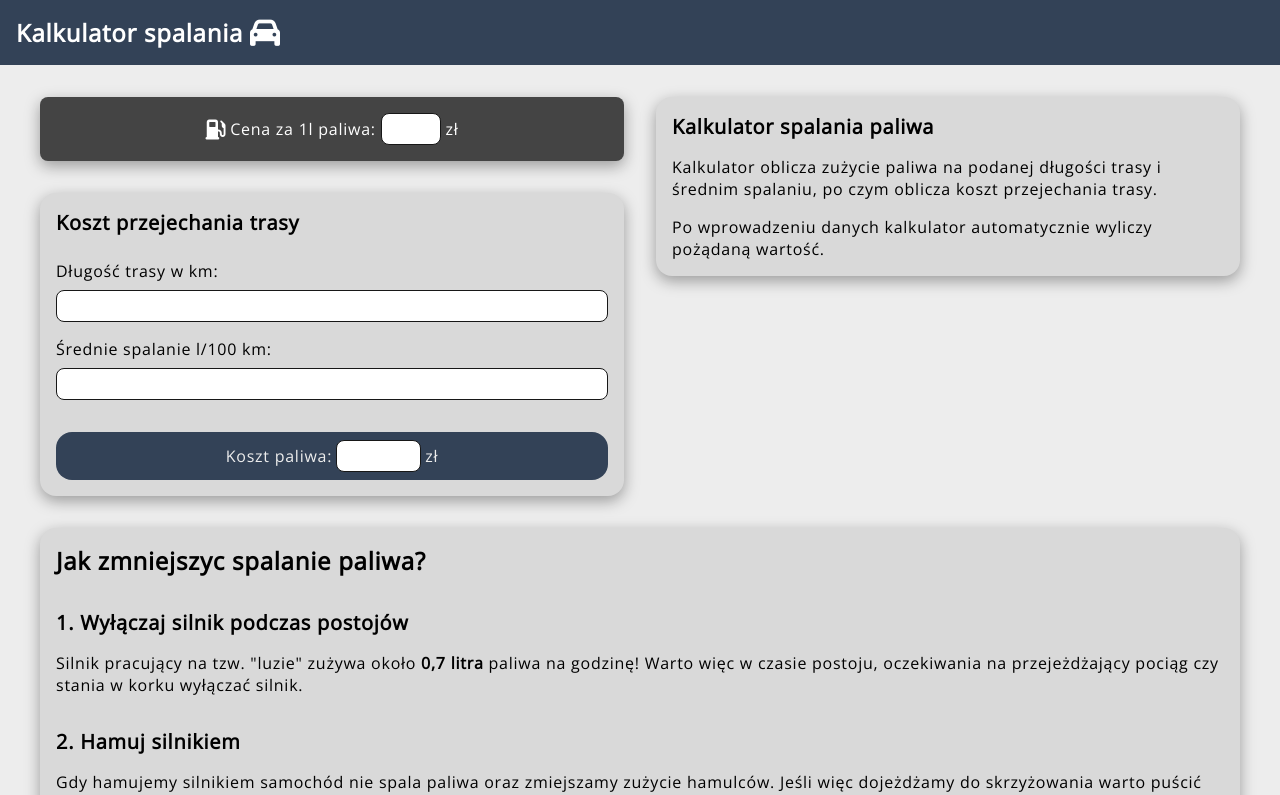
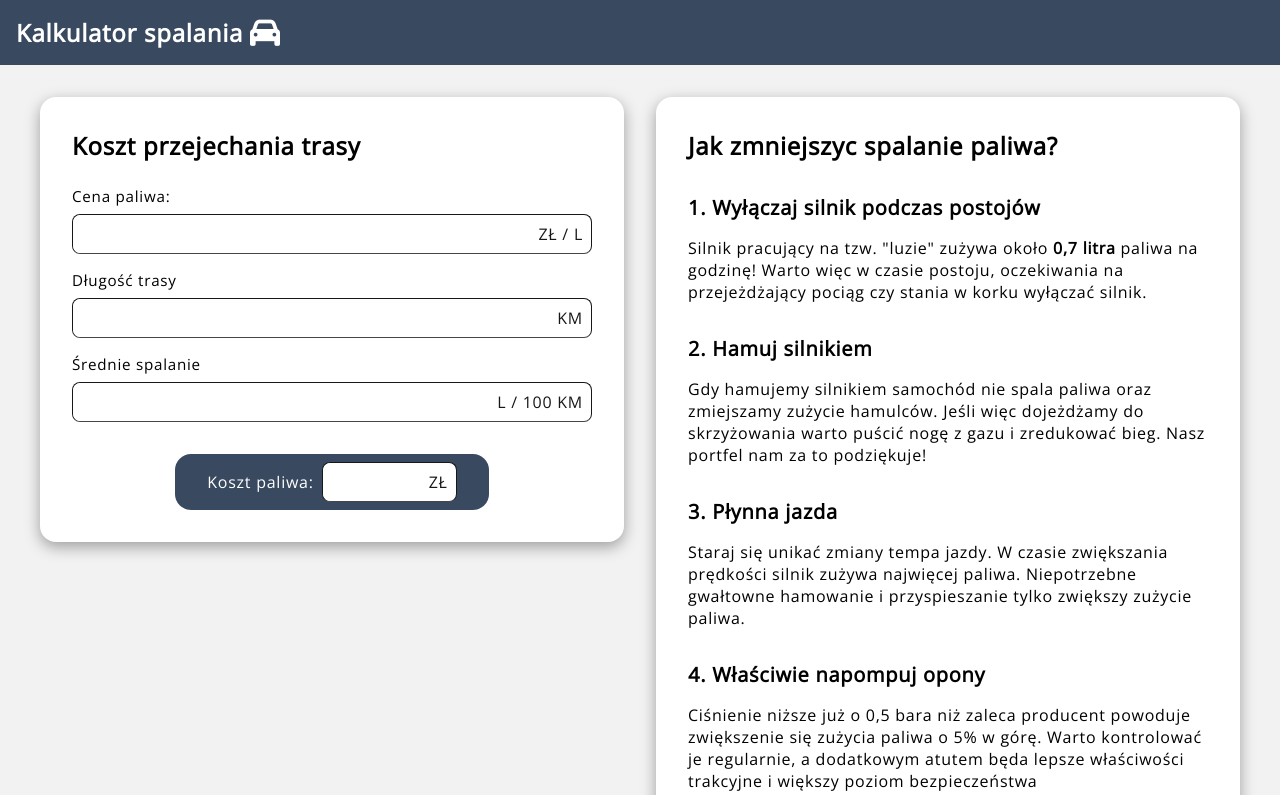
Before and after one commit to SpritS1/kalkulator-spalania, a React (Create React App) app: page / in a window 1280 px wide. Shown: the top 795 px of the page. Built offline with nearby package versions, Linux system fonts and the light colour scheme.

Commit message:
Final version

```diff
--- a/src/App.js
+++ b/src/App.js
@@ -8,12 +8,12 @@ function App() {
       <h1 className='header'> Kalkulator spalania <i className="fas fa-car fa-lg"></i></h1>
       <div className="home">
         <FuelCalc />
-
+{/*
         <div className="info">
           <h3 className="info__title">Kalkulator spalania paliwa</h3>
           <p className="info__text">Kalkulator oblicza zużycie paliwa na podanej długości trasy i średnim spalaniu, po czym oblicza koszt przejechania trasy.</p>
           <div className="info_text">Po wprowadzeniu danych kalkulator automatycznie wyliczy pożądaną wartość.</div>
-        </div>
+        </div> */}
 
         <section className="blog">
           <h2 className="blog__title">Jak zmniejszyc spalanie paliwa?</h2>
--- a/src/components/FuelCalc.js
+++ b/src/components/FuelCalc.js
@@ -24,26 +24,42 @@ const FuelCalc = () => {
 
     return (
         <div className="calculator">
-            <div className="gas-price">
+            {/* <div className="gas-price">
                 <i className="fas fa-gas-pump fa-lg"/>
                 <label htmlFor="fuel-price" className='gas-price__label'>Cena za 1l paliwa: </label>
-                <input type="number" className="gas-price__input" id='fuel-price' min='0' value={fuelPrice} onChange={(e) => setFuelPrice(e.target.value)}/>
-                <span className='gas-price__currency'> zł</span>
-            </div>
+                    <input type="number" className="gas-price__input" id='fuel-price' min='0' value={fuelPrice} onChange={(e) => setFuelPrice(e.target.value)}/>
+                    <span className='gas-price__currency'> zł</span>                     */
+            /* </div> */}
             <div className="formula">
                 <h3 className='formula__title'>Koszt przejechania trasy</h3>
                 <form className='formula__form'>
-                    <label htmlFor="range" className="formula__label">Długość trasy w km:</label>
-                    <input type="number" className="formula__input" min='0' id='range' value={distance} onChange={(e) => setDistance(e.target.value)}/>
 
-                    <label htmlFor="avg" className="formula__label">Średnie spalanie l/100 km:</label>
-                    <input type="number" className="formula__input" min='0' id='avg' value={avgFuelUsage} onChange={(e) => setAvgFuelUsage(e.target.value)}/>
+                    <label htmlFor="fuel-price" className='formula__label'>Cena paliwa: </label>
+                    <div className="formula__input-wrapper">
+                        <input type="number" className="formula__input" id='fuel-price' min='0' value={fuelPrice} onChange={(e) => setFuelPrice(e.target.value)}/>
+                        <span className='formula__input-unit'> ZŁ / L</span>
+                    </div>
+
+                    <label htmlFor="range" className="formula__label">Długość trasy</label>
+                    <div className="formula__input-wrapper">
+                        <input type="number" className="formula__input" min='0' id='range' value={distance} onChange={(e) => setDistance(e.target.value)}/>
+                        <span className="formula__input-unit">KM</span>
+                    </div>
+
+                    <label htmlFor="avg" className="formula__label">Średnie spalanie</label>
+                    <div className="formula__input-wrapper">
+                        <input type="number" className="formula__input" min='0' id='avg' value={avgFuelUsage} onChange={(e) => setAvgFuelUsage(e.target.value)}/>
+                        <span className="formula__input-unit">L / 100 KM</span>
+                    </div>
 
                     <div className="formula__result-section">
-                        <span className="formula__result-name">Koszt paliwa: </span>
-                        <input type="text" className="formula__result" value={fuelCost} readOnly/>
-                        <span>zł</span>
 
+                    <span className="formula__result-name">Koszt paliwa: </span>
+
+                        <div className="formula__input-wrapper">
+                            <input type="text" className="formula__input result" value={fuelCost} readOnly/>
+                            <span className='formula__input-unit'>ZŁ</span>
+                        </div>
                     </div>
 
                 </form>
--- a/src/css/App.css
+++ b/src/css/App.css
@@ -8,13 +8,13 @@
 .app {
   width: 100%;
   min-height: 100vh;
-  background: #EDEDED;
+  background: #f2f2f2;
 }
 
 .header {
   padding: 1rem;
   font-size: 1.5rem;
-  background: #334257;
+  background: #394960;
   color: white;
 }
 
@@ -31,42 +31,14 @@
 .calculator {
   grid-column: 1;
 }
-.calculator .gas-price {
-  background: #444444;
-  color: white;
-  padding: 1rem;
-  border-radius: 8px;
-  margin-bottom: 2rem;
-  box-shadow: rgba(0, 0, 0, 0.35) 0px 5px 15px;
-  text-align: center;
-}
-.calculator .gas-price__label {
-  margin-left: 0.25rem;
-}
-.calculator .gas-price__input {
-  width: 50px;
-  padding: 0.25rem;
-  border: 0.5px solid #171717;
-  border-radius: 8px;
-  text-align: center;
-  outline: none;
-}
-.calculator .gas-price__input::-webkit-outer-spin-button, .calculator .gas-price__input::-webkit-inner-spin-button {
-  -webkit-appearance: none;
-  margin: 0;
-}
-.calculator .gas-price__input:focus {
-  box-shadow: 0 0 5px #4475c0;
-  border: 1px solid #4475c0;
-}
 .calculator .formula {
-  background: #d9d9d9;
+  background: white;
   border-radius: 16px;
   padding: 1rem;
   box-shadow: rgba(0, 0, 0, 0.35) 0px 5px 15px;
 }
 .calculator .formula__title {
-  font-size: 1.25rem;
+  font-size: 1.5rem;
   margin-bottom: 1.5rem;
 }
 .calculator .formula__form {
@@ -74,58 +46,68 @@
   flex-direction: column;
 }
 .calculator .formula__label {
+  font-size: 0.95rem;
+  margin-top: 1rem;
   margin-bottom: 0.5rem;
 }
+.calculator .formula__label:first-child {
+  margin-top: 0;
+}
 .calculator .formula__input {
-  padding: 0.25rem;
-  border: 0.5px solid #171717;
+  padding: 0.5rem;
+  border: none;
+  background-color: white;
   border-radius: 8px;
-  text-align: center;
   outline: none;
-  margin-bottom: 1rem;
+  width: 100%;
 }
 .calculator .formula__input::-webkit-outer-spin-button, .calculator .formula__input::-webkit-inner-spin-button {
   -webkit-appearance: none;
   margin: 0;
 }
-.calculator .formula__input:focus {
-  box-shadow: 0 0 5px #4475c0;
-  border: 1px solid #4475c0;
+.calculator .formula__input-wrapper {
+  background: white;
+  border: 0.5px solid #171717;
+  border-radius: 8px;
+  display: flex;
+  justify-content: space-between;
+  align-items: center;
+  border-bottom: 1px #454545 solid;
+  cursor: text;
+}
+.calculator .formula__input-unit {
+  padding-right: 0.5rem;
+  display: block;
+  white-space: nowrap;
+}
+.calculator .formula__result-name {
+  margin-right: 0.5rem;
 }
 .calculator .formula__result-section {
-  margin-top: 1rem;
+  margin-top: 2rem;
+  align-self: center;
   display: flex;
   justify-content: center;
   align-items: center;
   border-radius: 16px;
-  padding: 0.5rem;
-  background: #334257;
-  color: #EDEDED;
+  padding: 0.5rem 2rem;
+  background: #394960;
+  color: white;
 }
-.calculator .formula__result {
-  padding: 0.25rem;
-  border: 0.5px solid #171717;
-  border-radius: 8px;
+.calculator .formula__input-unit {
+  color: #171717;
+}
+.calculator .formula .result {
   text-align: center;
-  outline: none;
   pointer-events: none;
-  width: 75px;
-  margin: 0 0.25rem;
-  font-weight: bold;
-}
-.calculator .formula__result::-webkit-outer-spin-button, .calculator .formula__result::-webkit-inner-spin-button {
-  -webkit-appearance: none;
-  margin: 0;
-}
-.calculator .formula__result:focus {
-  box-shadow: 0 0 5px #4475c0;
-  border: 1px solid #4475c0;
+  min-width: 50px;
+  width: 90px;
 }
 
 .info {
   grid-column: 1;
   height: fit-content;
-  background-color: #d9d9d9;
+  background-color: #f2f2f2;
   box-shadow: rgba(0, 0, 0, 0.35) 0px 5px 15px;
   border-radius: 16px;
   padding: 1rem;
@@ -140,7 +122,7 @@
 
 .blog {
   grid-column: 1;
-  background: #d9d9d9;
+  background: white;
   border-radius: 16px;
   padding: 1rem;
   box-shadow: rgba(0, 0, 0, 0.35) 0px 5px 15px;
@@ -159,8 +141,8 @@
 }
 
 .footer {
-  background: #444444;
-  color: #EDEDED;
+  background: #454545;
+  color: white;
   min-height: 2rem;
   padding: 1rem;
   display: flex;
@@ -171,6 +153,15 @@
   font-size: 0.9rem;
 }
 
+@media (min-width: 768px) {
+  .calculator .formula {
+    padding: 2rem;
+  }
+
+  .blog {
+    padding: 2rem;
+  }
+}
 @media (min-width: 992px) {
   .home {
     grid-template-columns: repeat(12, 1fr);
@@ -181,12 +172,8 @@
     grid-column: 1/7;
   }
 
-  .info {
+  .blog {
     grid-column: 7/13;
-  }
-
-  .blog {
-    grid-column: 1/13;
   }
 }
 
--- a/src/scss/App.scss
+++ b/src/scss/App.scss
@@ -2,10 +2,12 @@
 @use './base/variables.scss' as *;
 
 @mixin input {
-  padding: .25rem;
-  border: .5px solid $black;
+  padding: .5rem;
+  border: none;
+  background-color: $white;
+  // border: .5px solid $black;
   border-radius: 8px;
-  text-align: center;
+  // text-align: center;
   outline: none;
 
   &::-webkit-outer-spin-button,
@@ -13,18 +15,12 @@
     -webkit-appearance: none;
     margin: 0;
   }
-
-  &:focus {
-    box-shadow: 0 0 5px rgb(68, 117, 192);
-    border: 1px solid rgb(68, 117, 192);
-
-  }
 }
 
 .app {
     width: 100%;
     min-height: 100vh;
-    background: $white;
+    background: $white-accent;
   }
 
   .header {
@@ -47,36 +43,37 @@
   .calculator {
     grid-column: 1;
 
-    .gas-price {
-      background: $gray;
-      color: white;
-      padding: 1rem;
-      border-radius: 8px;
-      margin-bottom: 2rem;
-      box-shadow: $box-shadow;
-      text-align: center;
+    // .gas-price {
+    //   background: $gray;
+    //   color: white;
+    //   padding: 1rem;
+    //   border-radius: 8px;
+    //   margin-bottom: 2rem;
+    //   box-shadow: $box-shadow;
+    //   text-align: center;
 
-      &__label {
-        margin: {
-          left: .25rem;
-        }
-      }
+    //   &__label {
+    //     margin: {
+    //       left: .25rem;
+    //     }
+    //   }
 
-      &__input {
-        width: 50px;
-        @include input;
-      }
+    //   &__input {
+    //     width: 50px;
+    //     text-align: center;
+    //     @include input;
+    //   }
 
-    }
+    // }
 
     .formula {
-      background: $white-accent;
+      background: $white;
       border-radius: 16px;
       padding: 1rem;
       box-shadow: $box-shadow;
 
       &__title {
-        font-size: 1.25rem;
+        font-size: 1.5rem;
         margin-bottom: 1.5rem;
       }
 
@@ -86,31 +83,62 @@
       }
 
       &__label {
+        font-size: .95rem;
+        margin-top: 1rem;
         margin-bottom: .5rem;
+
+        &:first-child {
+          margin-top: 0;
+        }
       }
 
       &__input {
         @include input;
-        margin-bottom: 1rem;
+        width: 100%;
+
+        &-wrapper {
+          background: $white;
+          border: .5px solid $black;
+          border-radius: 8px;
+          display: flex;
+          justify-content: space-between;
+          align-items: center;
+          border-bottom: 1px $gray solid;
+          cursor: text;
+        }
+
+        &-unit {
+          padding-right: .5rem;
+          display: block;
+          white-space: nowrap;
+        }
+      }
+
+      &__result-name {
+        margin-right: .5rem;
       }
 
       &__result-section {
-        margin-top: 1rem;
+        margin-top: 2rem;
+        align-self: center;
         display: flex;
         justify-content: center;
         align-items: center;
         border-radius: 16px;
-        padding: .5rem;
+        padding: .5rem 2rem;
         background: $blue;
         color: $white;
       }
 
-      &__result {
-        @include input;
+      &__input-unit {
+        color: $black
+      }
+
+      .result {
+        text-align: center;
         pointer-events: none;
-        width: 75px;
-        margin: 0 .25rem;
-        font-weight: bold;
+        min-width: 50px;
+        width: 90px;
       }
   }
 }
@@ -135,7 +163,7 @@
 
 .blog {
   grid-column: 1;
-  background: $white-accent;
+  background: $white;
   border-radius: 16px;
   padding: 1rem;
   box-shadow: $box-shadow;
@@ -169,6 +197,18 @@
   }
 }
 
+@media (min-width: $breakpoint-tablet) {
+  .calculator {
+    .formula {
+      padding: 2rem;
+    }
+  }
+
+  .blog {
+    padding: 2rem;
+  }
+}
+
 @media (min-width: $breakpoint-desktop) {
   .home {
     grid-template-columns:  repeat(12, 1fr);
@@ -179,11 +219,8 @@
     grid-column: 1 / 7;
   }
 
-  .info {
+
+  .blog {
     grid-column: 7 / 13;
   }
-
-  .blog {
-    grid-column: 1 / 13;
-  }
 }
```
Also changed, not shown: src/scss/base/variables.scss (+6 -6 lines), 1 other file (tests, documents, lock files or other folders).
